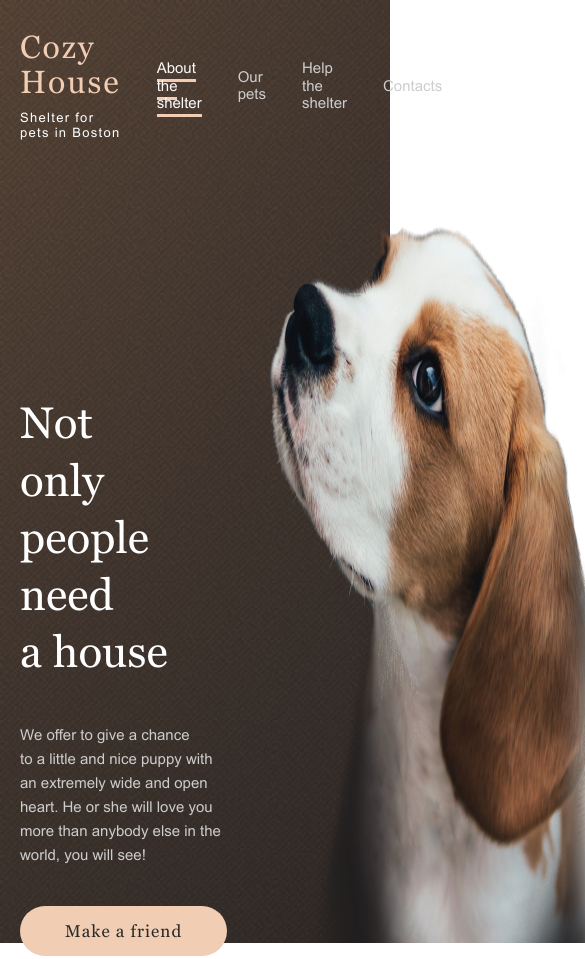
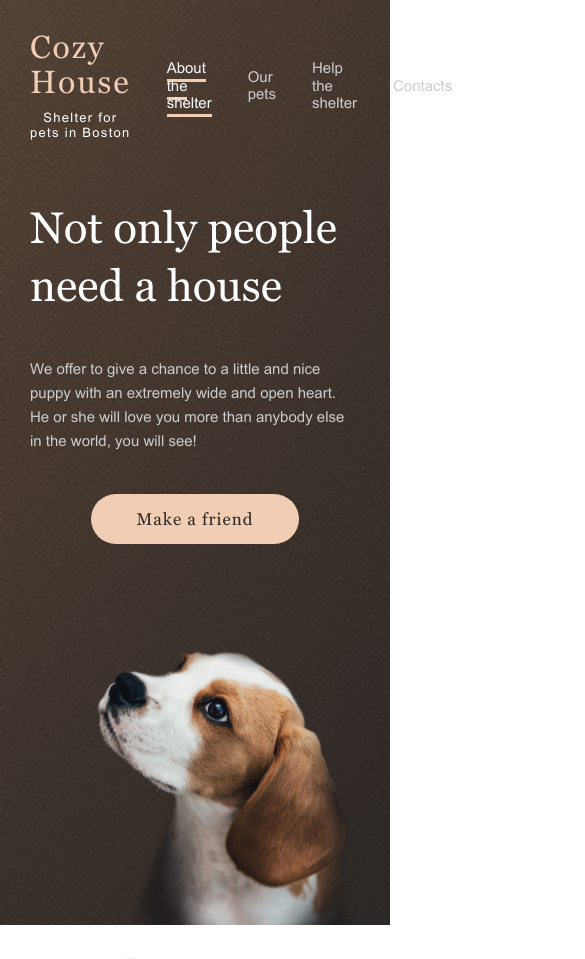
Before and after one commit to anderskambenders/rs-js-fe2023, a plain HTML site: page shelter/pages/main/index.html in a window 390 px wide. Shown: the top 959 px of the page, 585 px wide, since content can reach past the window. Drawn offline with Linux system fonts and the light colour scheme.

Commit message:
feat: add media.css and base style

```diff
--- a/shelter/pages/main/index.html
+++ b/shelter/pages/main/index.html
@@ -8,6 +8,7 @@
     <title>Shelter</title>
     <link rel="stylesheet" href="normalize.css">
     <link rel="stylesheet" href="style.css">
+    <link rel="stylesheet" href="media.css">
     <link rel="icon" href="../../assets/icons/favicon.png" type="image/png">
 </head>
 
@@ -40,13 +41,15 @@
         <section class="not-only">
             <div class="not-only__container container flex">
                 <div class="not-only__wrapper">
-                    <h2 class="not-only__title">Not only people need a&nbsp;house</h2>
+                    <h2 class="not-only__title">Not only people need&nbsp;a&nbsp;house</h2>
                 <p class="not-only__desc">We&nbsp;offer to&nbsp;give a&nbsp;chance to&nbsp;a&nbsp;little and nice puppy
                     with an&nbsp;extremely wide and open heart. He&nbsp;or&nbsp;she will love you more than anybody else
                     in&nbsp;the world, you will see!</p>
-                <a href="#our-friends" class="not-only__btn btn">Make a&nbsp;friend</a>
+                    <div class="wrapper__btn">
+                        <a href="#our-friends" class="not-only__btn btn">Make a&nbsp;friend</a>
+                    </div>
                 </div>
-                <img src="../../assets/images/not-only.png" alt="puppy">
+                <img class="not-only__img" src="../../assets/images/not-only.png" alt="puppy">
             </div>
         </section>
     </div>
--- /dev/null
+++ b/shelter/pages/main/media.css
@@ -0,0 +1,60 @@
+@media (max-width: 1220px) {
+    .in-addition__container {
+        flex-wrap: wrap-reverse;
+        justify-content: space-around;
+        align-items: end;
+    }
+    .in-addition__info {
+        justify-self: flex-start;
+        max-width: 80%;
+        display: flex;
+        flex-direction: column;
+        justify-content: center;
+        align-items: center;
+    }
+    .in-addition__img {
+        justify-self: flex-end;
+        max-width: 100% ;
+    }
+}
+@media (max-width: 1140px) {
+    .container {
+        padding: 30px;
+    }
+    /* header */
+
+    /* not-only */
+    .not-only__container {
+        flex-direction: column;
+        padding-bottom: 0;
+
+    }
+    .not-only__wrapper {
+        padding: 0;
+        display: flex;
+        flex-direction: column;
+        margin-bottom: 12rem;
+    }
+    .not-only__title {
+        padding: 0;
+        margin: 0 auto;
+        margin-bottom: 4.2rem;
+        max-width: 46rem;
+    }
+    .not-only__desc {
+        margin: auto;
+        margin-bottom: 5.5rem;
+        max-width: 46rem;
+    }
+    .not-only__btn {
+        text-align: center;
+    }
+    .wrapper__btn {
+        text-align: center;
+    }
+    .not-only__img {
+        max-width: 80%;
+        align-self: flex-end;
+    }
+
+}
--- a/shelter/pages/main/style.css
+++ b/shelter/pages/main/style.css
@@ -156,8 +156,9 @@ body {
     font-weight: 400;
     font-size: 1.3rem;
     line-height: 1.5rem;
-    display: flex;
-    align-items: center;
+    text-align: center;
+    /* display: flex;
+    align-items: center; */
     letter-spacing: 0.1em;
     color: #FFFFFF;
 }
@@ -194,11 +195,13 @@ body {
 }
 /* not-only */
 .not-only__container {
+    align-items:center;
     padding-top: 5.5rem;
 }
 .not-only__wrapper {
-    padding-top: 17rem;
+    /* padding-top: 17rem; */
     padding-right: 3rem;
+    padding-bottom: 8.5rem;
 }
 .not-only__title {
     margin-bottom: 4.2rem;
@@ -395,13 +398,11 @@ body {
 .in-addition__img {
     padding-top: 10px;
     padding-bottom: 10px;
-    flex-shrink: 0;
-    flex-grow: 0;
     margin-right: 3rem;
 }
 
 .in-addition__title {
-    width: 60%;
+    max-width: 60%;
     margin-bottom: 18px;
 }
 .in-addition__sub {
@@ -416,7 +417,7 @@ body {
 }
 .in-addition__link {
     margin-bottom: 2rem;
-    width: 349px;
+    max-width: 349px;
     justify-content: space-between;
     align-items: center;
     padding: 10px 15px;
```
